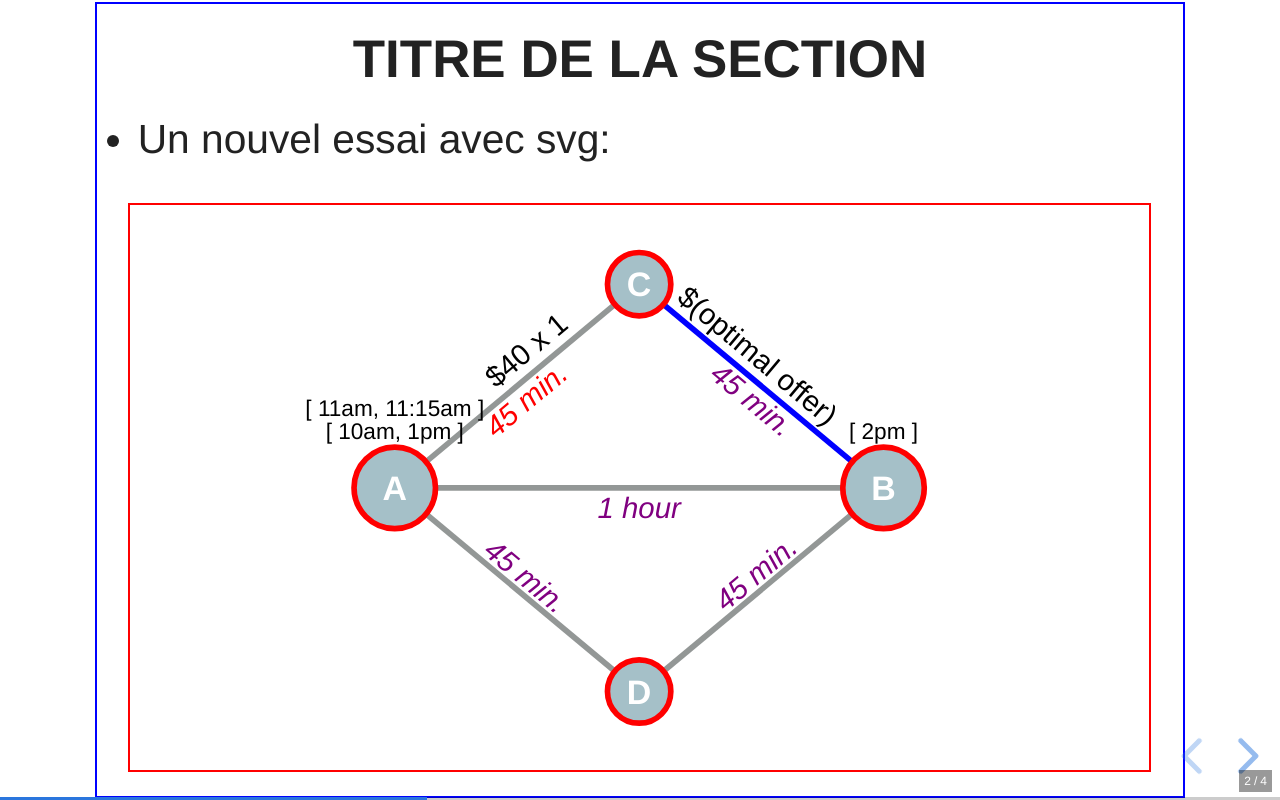
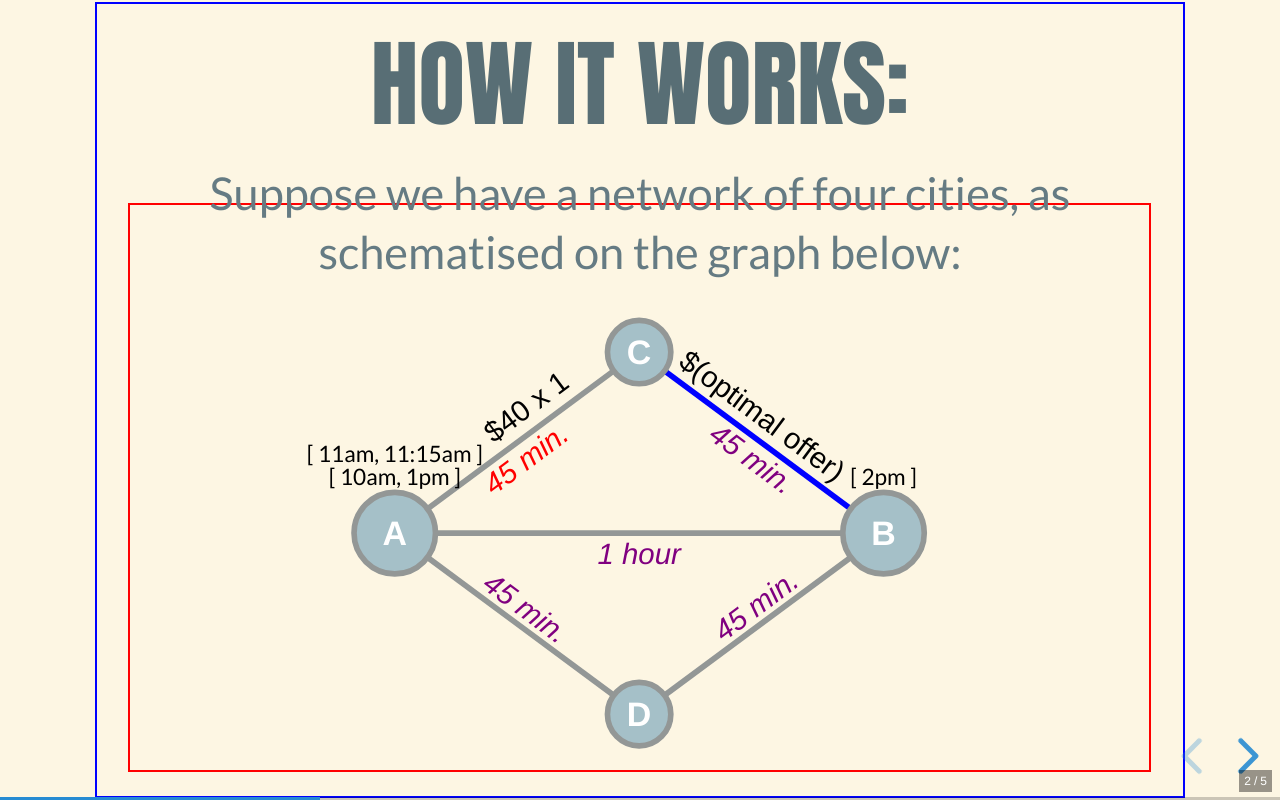
Before and after one commit to daniel-mlr/landing-page, a website: page diapo/index.html in a window 1280 px wide. Both pictures are taken after a click on the button "next slide". Drawn offline with Linux system fonts and the light colour scheme; a web font is replaced by a local one.

Commit message:
avant transfert de inline js vers custom.js

```diff
--- a/diapo/css/custom.css
+++ b/diapo/css/custom.css
@@ -43,15 +43,14 @@ svg {
 }
 .noeudForme {
   stroke: #939796;
-  /*
-  stroke: green;
-  */
   stroke-width: 5;
   fill: #a5c0c8;
 }
+/*
 .monetat .noeudForme {
   stroke: #ff0000;
 }
+*/
 .timeText {
   font-family: Helvetica, Arial, sans-serif;
   font-style: oblique;
@@ -117,3 +116,16 @@ svg {
     from {transform: translate(200px, 0)}
     to {transform: translate(0px, 0);}
 }
+
+/* events page change */
+.frontpage #graphReseau {
+  display: none;
+}
+#noeudA.hlab {
+  -webkit-animation: mymove 1s 3;
+  animation: flashing 1s 3;
+}
+@-webkit-keyframes flashing {
+    from {stroke: #939796;}
+    to {stroke: #ff0000;}
+}
--- a/diapo/index.html
+++ b/diapo/index.html
@@ -7,7 +7,7 @@
     <title>reveal.js</title>
 
     <link rel="stylesheet" href="css/reveal.css">
-    <link rel="stylesheet" href="css/theme/white_dm.css">
+    <link rel="stylesheet" href="css/theme/solarized.css">
     <!-- <link rel="stylesheet" href="css/theme/sky.css"> -->
     <!-- <link rel="stylesheet" href="css/theme/solarized.css"> -->
     <link rel="stylesheet" href="css/custom.css?3">
@@ -31,41 +31,41 @@
         <svg xmlns="http://www.w3.org/2000/svg" id="svg1" width="900" height="500" version="1.1" viewBox="0 0 900 500">
           <defs>
           </defs>
-          <g id="graphReseau" transform="translate(200, 0)">
+          <g id="graphReseau" transform="translate(200, 40)">
             <line class="connectLine" id="AB" x1="34"  y1="250" x2="466" y2="250" />
-            <line class="connectLine" id="AC" x1="34"  y1="250" x2="250" y2="70"  />
-            <line class="connectLine" id="AD" x1="34"  y1="250" x2="250" y2="430" />
-            <line class="connectLine" id="CB" x1="250" y1="70"  x2="466" y2="250" />
-            <line class="connectLine" id="DB" x1="250" y1="430" x2="466" y2="250" />
+            <line class="connectLine" id="AC" x1="34"  y1="250" x2="250" y2="90"  />
+            <line class="connectLine" id="AD" x1="34"  y1="250" x2="250" y2="410" />
+            <line class="connectLine" id="CB" x1="250" y1="90"  x2="466" y2="250" />
+            <line class="connectLine" id="DB" x1="250" y1="410" x2="466" y2="250" />
             <!-- <line class="connectLine actif" id="DB" x1="250" y1="430" x2="466" y2="250" /> -->
 
-            <circle r="36" class="noeudForme"    cx="34" cy="250"/>
-            <text class="noeudTexte" id="lettreA" x="34"  y="250">A</text>
+            <circle class="noeudForme" id="noeudA" cx="34" cy="250 "r="36" />
+            <text class="noeudTexte" id="lettreA"   x="34"  y="250">A</text>
 
-            <circle r="36" class="noeudForme"    cx="466" cy="250"/>
-            <text class="noeudTexte" id="lettreB" x="466"  y="250">B</text>
+            <circle class="noeudForme" id="noeudB" cx="466" cy="250" r="36"/>
+            <text class="noeudTexte" id="lettreB"   x="466"  y="250">B</text>
 
-            <circle r="28" class="noeudForme"    cx="250" cy="70"/>
-            <text class="noeudTexte" id="lettreC" x="250"  y="70">C</text>
+            <circle class="noeudForme" id="noeudC" cx="250" cy="90" r="28"/>
+            <text class="noeudTexte" id="lettreC"   x="250"  y="90">C</text>
 
-            <circle r="28" class="noeudForme"    cx="250" cy="430"/>
-            <text class="noeudTexte" id="lettreD" x="250"  y="430">D</text>
+            <circle class="noeudForme" id="noeudD" cx="250" cy="410" r="28"/>
+            <text class="noeudTexte" id="lettreD"   x="250"  y="410">D</text>
 
             <!-- temps de transport -->
-            <g id="trspTimesUp" transform="translate(0, 22)">
-              <text class="timeText" id="timeAB" x="250" y="245">1 hour </text>
-              <text class="timeText" id="timeAC" x="150" y="150" transform="rotate(-40, 150, 150)">45 min.</text>
-              <text class="timeText" id="timeCB" x="350" y="150" transform="rotate( 40, 350, 150)">45 min.</text>
+            <g id="trspTimesUp" transform="translate(0, 34)">
+              <text class="timeText" id="timeAB" x="250" y="234">1 hour </text>
+              <text class="timeText" id="timeAC" x="150" y="150" transform="rotate(-36.7, 150, 150)">45 min.</text>
+              <text class="timeText" id="timeCB" x="350" y="150" transform="rotate( 36.7, 350, 150)">45 min.</text>
             </g>
-            <g id="trspTimesDown" transform="translate(0, -22)">
-              <text class="timeText" id="timeAD" x="150" y="350" transform="rotate( 40, 150, 350)">45 min.</text>
-              <text class="timeText" id="timeDB" x="354" y="350" transform="rotate(-40, 350, 350)">45 min.</text>
+            <g id="trspTimesDown" transform="translate(0, -34)">
+              <text class="timeText" id="timeAD" x="150" y="350" transform="rotate( 36.7, 150, 350)">45 min.</text>
+              <text class="timeText" id="timeDB" x="354" y="350" transform="rotate(-36.7, 350, 350)">45 min.</text>
             </g>
 
             <!-- fares -->
-            <g transform="translate(0, -22)">
-              <text class="fares" id="fareAC" x="150" y="150" transform="rotate(-40, 150, 150)">$40 x 1</text>
-              <text class="fares" id="fareCB" x="355" y="155" transform="rotate( 40, 355, 155)">$(optimal offer)</text>
+            <g transform="translate(0, -12)">
+              <text class="fares" id="fareAC" x="150" y="150" transform="rotate(-36.7, 150, 150)">$40 x 1</text>
+              <text class="fares" id="fareCB" x="360" y="155" transform="rotate( 36.7, 355, 155)">$(optimal offer)</text>
             </g>
             <!-- horaires -->
             <g id="timeFrames" transform="translate(0, -50)">
@@ -78,8 +78,8 @@
             attributeName="transform"
             attributeType="XML"
             type="translate"
-            from="400 0"
-            to="200 0"
+            from="380 40"
+            to="200 40"
             dur="500ms"
             begin="indefinite"
             fill="freeze"
@@ -89,24 +89,30 @@
             attributeName="transform"
             attributeType="XML"
             type="translate"
-            from="200 0"
-            to="400 0"
+            from="200 40"
+            to="380 40"
             dur="500ms"
             begin="indefinite"
             fill="freeze"
             ></animateTransform>
           </g>
         </svg>
-        <section>
+        <section data-transition="slide" data-state="frontpage">
           <h1>Bid-N-Go</h1>
           <h2>Mass transit reservation software</h2>
-          <p>How it works</p>
+          <h4>How it works</h4>
+          <p>(Hit space-bar, arrow-right or swipe)</p>
+          <p>(Hit F to go full page, esc to browser size)</p>
+        </section>
+        <section>
+          <h2>How it works:</h2>
+          <p>Suppose we have a network of four cities, as schematised on the graph below:</p>
         </section>
         <section data-transition="slide-in fade-out" data-state="monetat">
-          <h3>Titre de la section</h3>
+          <h3>You are traveller 1</h3>
           <div class="d-flex" style="justify-content: space-between;">
             <ul class="leftside">
-              <li id="nouvel" class="fade-in-then-semi-out">Un nouvel essai avec svg:</li>
+              <li id="nouvel" class="fade-in-then-semi-out">You need to travel from A to B next Thursday</li>
               <li id="deux" class="fragment fade-in-then-semi-out">Un deuxième fragment</li>
               <li class="fragment fade-in-then-semi-out">...puis, un troisième. Supposons que cet item soit très long. Si long qu'il empiète sur l'image.</li>
             </ul>
@@ -147,26 +153,11 @@
       })
 
 
-      // let graphReseauStatus = 'left';
-      // var graphReseau = document.getElementById("graphReseau")
+      /* get the animations tags */
       var animateMoveRight = document.getElementById("moveRight")
       var animateMoveLeft = document.getElementById("moveLeft")
-      /*
-      const moveGraphLeft = () => {
-        if (graphReseauStatus != 'left') {
-          animateMoveLeft.beginElement()
-          graphReseauStatus = 'left'
-        }
-      }
-      const moveGraphRight = () => {
-        if (graphReseauStatus != 'right') {
-          animateMoveRight.beginElement()
-          graphReseauStatus = 'right'
-        }
-      }
-      */
 
-      /* closure */
+      /* module moveGraph */
       const moveGraph = (function() {
         var _graphLocation = 'left'
         return {
@@ -183,59 +174,41 @@
       console.log('moveGraph:', moveGraph)
 
       Reveal.addEventListener('slidechanged', function(e) {
-        console.log('index h:', e.indexh, '; v:', e.indexv)
-        // console.log('slide précédente:', e.previousSlide)
-        // console.log('html', typeof document.documentElement.classList, document.documentElement.classList)
-        // console.log('html', typeof document.documentElement.classList, document.documentElement.classList.contains('monetat'))
-        // console.log(document.querySelector('.monetat'))
-        // if (document.querySelector('.monetat') !== null) {
         var classes = document.documentElement.classList
         if (classes.contains('monetat')) {
-          console.log('monetat détecté')
-          // moveGraphRight()
           moveGraph.toRight()
         } else {
-          // moveGraphLeft()
           moveGraph.toLeft()
         }
 
         switch(String(e.indexh)) {
           case "1":
-            // moveGraphRight()
-            // console.log('1 est atteint, the graph is ', graphReseauStatus)
           case "2":
-            // moveGraphRight()
-            // console.log('2 est atteint,  the graph is ', graphReseauStatus)
-            // graphReseau.setAttribute("transform", "translate(300, 0)")
-            // graphReseau.classList.add("deplaceDroite")
             break
           case "0":
           default:
-            // moveGraphLeft()
-            // console.log('default,  the graph is ', graphReseauStatus)
-            // graphReseau.classList.remove("deplaceDroite")
-            // graphReseau.setAttribute("transform", "translate(0, 0)")
         }
       })
       Reveal.addEventListener('fragmentshown', function(e) {
-        // console.log('fragment actuel', e)
-        // sayHello()
-
-        // var svgDoc = actuel.contentDocument
         console.log('shown:', e.fragment.id)
-
-        // switch(e.fragment.id) {
-        //   case 'deux':
-        //     console.log('cas deux')
-        //     svgDoc.getElementById('tWindow1').setAttribute('fill', '#ff0000')
-        //     break
-        //   default:
-        //     console.log('défaut')
-        // }
+        if (e.fragment.id === 'deux') {
+          document.getElementById('#noeudA').classList.add("hlab")
+        }
+        switch(e.fragment.id) {
+          case 'deux':
+            console.log('cas deux')
+            svgDoc.getElementById('tWindow1').setAttribute('fill', '#ff0000')
+            break
+          default:
+            console.log('défaut')
+        }
       })
       Reveal.addEventListener('fragmenthidden', function(e) {
         sayHello()
         console.log('fragment caché:', e.fragment.id)
+        if (e.fragment.id === 'deux') {
+          // document.getElementById('#noeudA').classList.remove("hlab")
+        }
       })
       // Reveal.addEventListener('monetat', function(e) {
       //   console.log(Reveal.getState())
```
Also changed, not shown: diapo/js/custom.js (added, +76 -0 lines).
